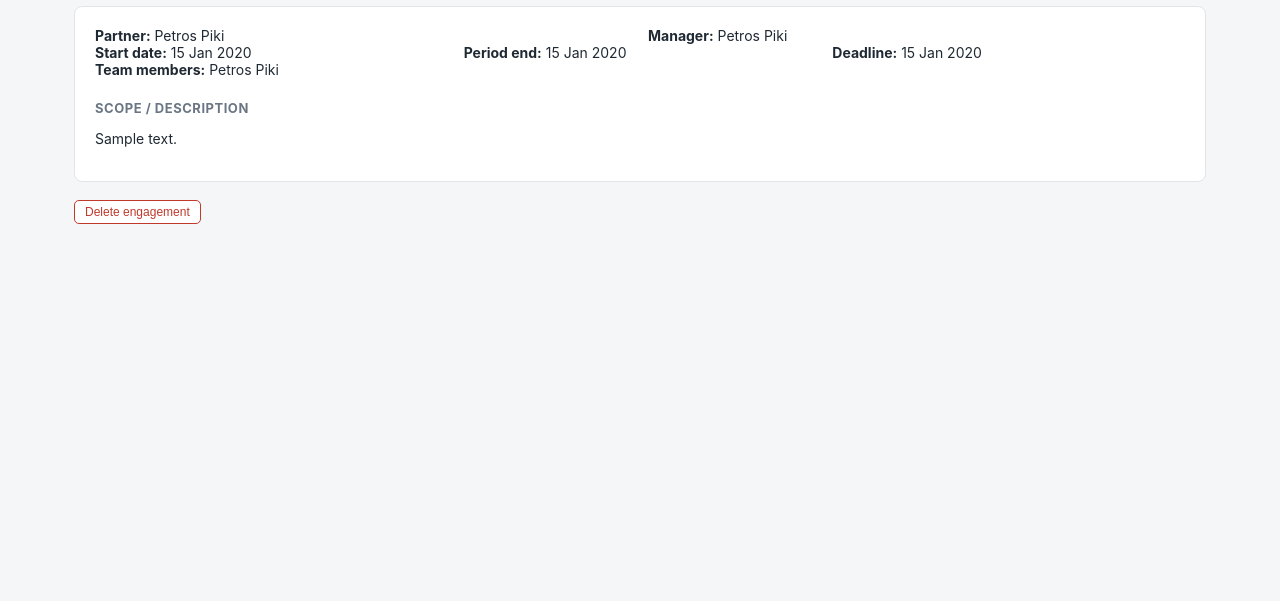
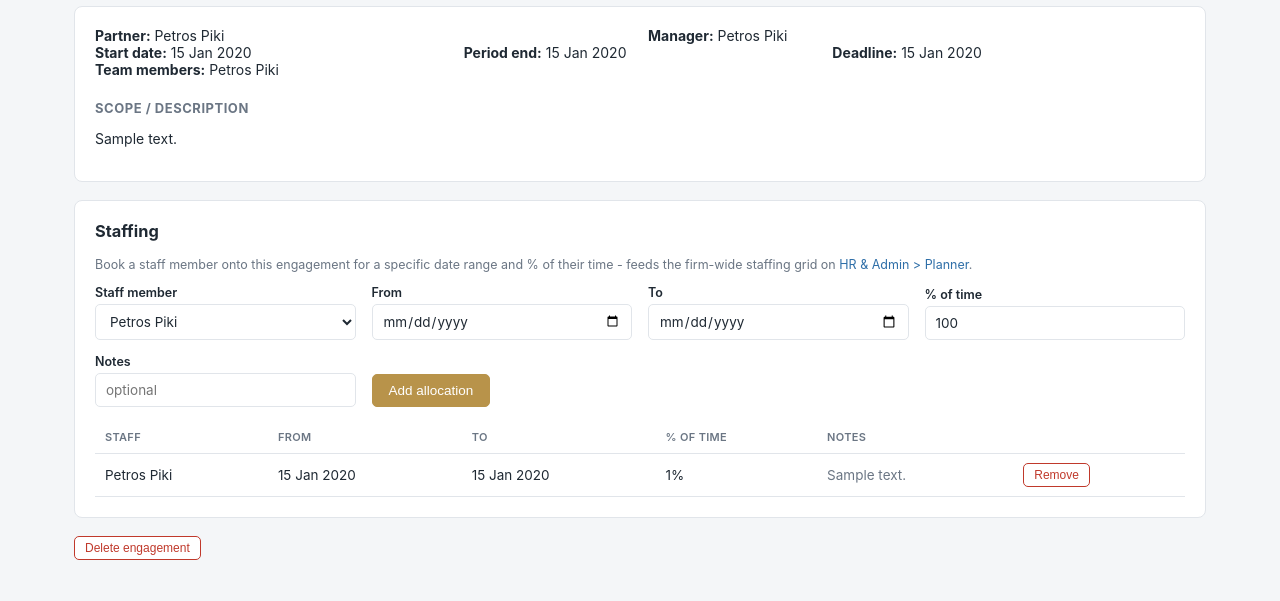
Before and after one commit to petpiki-ux/Neverlank-Chartered-Accountants-App, a Flask app: page /engagements/1 in a window 1280 px wide. Shown: the part 199-800 px from the top of the page. Run offline with Flask 3, Linux system fonts and the light colour scheme; a user stored in the database is signed in; tables that the repository leaves empty hold one stand-in row (values such as "Sample post").

Commit message:
Update detail.html

```diff
--- a/templates/engagements/detail.html
+++ b/templates/engagements/detail.html
@@ -41,6 +41,43 @@
     {% if engagement.description %}
     <p class="section-title">Scope / description</p>
     <p>{{ engagement.description }}</p>
+    {% endif %}
+  </div>
+
+  <div class="card">
+    <h3 class="mt-0">Staffing</h3>
+    <p class="muted" style="font-size:12.5px;">Book a staff member onto this engagement for a specific date range and % of their time - feeds the firm-wide staffing grid on <a href="{{ url_for('hr.planner') }}">HR &amp; Admin &gt; Planner</a>.</p>
+    <form method="post" action="{{ url_for('engagements.add_staff_allocation', engagement_id=engagement.id) }}" class="form-row" style="align-items:flex-end;">
+      <div>
+        <label for="user_id">Staff member</label>
+        <select id="user_id" name="user_id" required>
+          {% for u in users %}<option value="{{ u.id }}">{{ u.name }}</option>{% endfor %}
+        </select>
+      </div>
+      <div><label for="start_date">From</label><input type="date" id="start_date" name="start_date" required></div>
+      <div><label for="end_date">To</label><input type="date" id="end_date" name="end_date" required></div>
+      <div><label for="allocation_pct">% of time</label><input type="number" id="allocation_pct" name="allocation_pct" min="1" max="100" value="100"></div>
+      <div><label for="notes">Notes</label><input type="text" id="notes" name="notes" placeholder="optional"></div>
+      <div><button type="submit" class="btn gold" style="margin-bottom:14px;">Add allocation</button></div>
+    </form>
+    {% if engagement.allocations %}
+    <table>
+      <thead><tr><th>Staff</th><th>From</th><th>To</th><th>% of time</th><th>Notes</th><th></th></tr></thead>
+      <tbody>
+      {% for a in engagement.allocations|sort(attribute='start_date') %}
+        <tr>
+          <td>{{ a.user.name }}</td>
+          <td>{{ a.start_date.strftime('%d %b %Y') }}</td>
+          <td>{{ a.end_date.strftime('%d %b %Y') }}</td>
+          <td>{{ a.allocation_pct }}%</td>
+          <td class="muted">{{ a.notes or '—' }}</td>
+          <td><form method="post" action="{{ url_for('engagements.delete_staff_allocation', allocation_id=a.id) }}" class="inline" onsubmit="return confirm('Remove this allocation?')"><button type="submit" class="btn small danger">Remove</button></form></td>
+        </tr>
+      {% endfor %}
+      </tbody>
+    </table>
+    {% else %}
+    <div class="empty-state">No staffing booked for this engagement yet.</div>
     {% endif %}
   </div>
 
```
